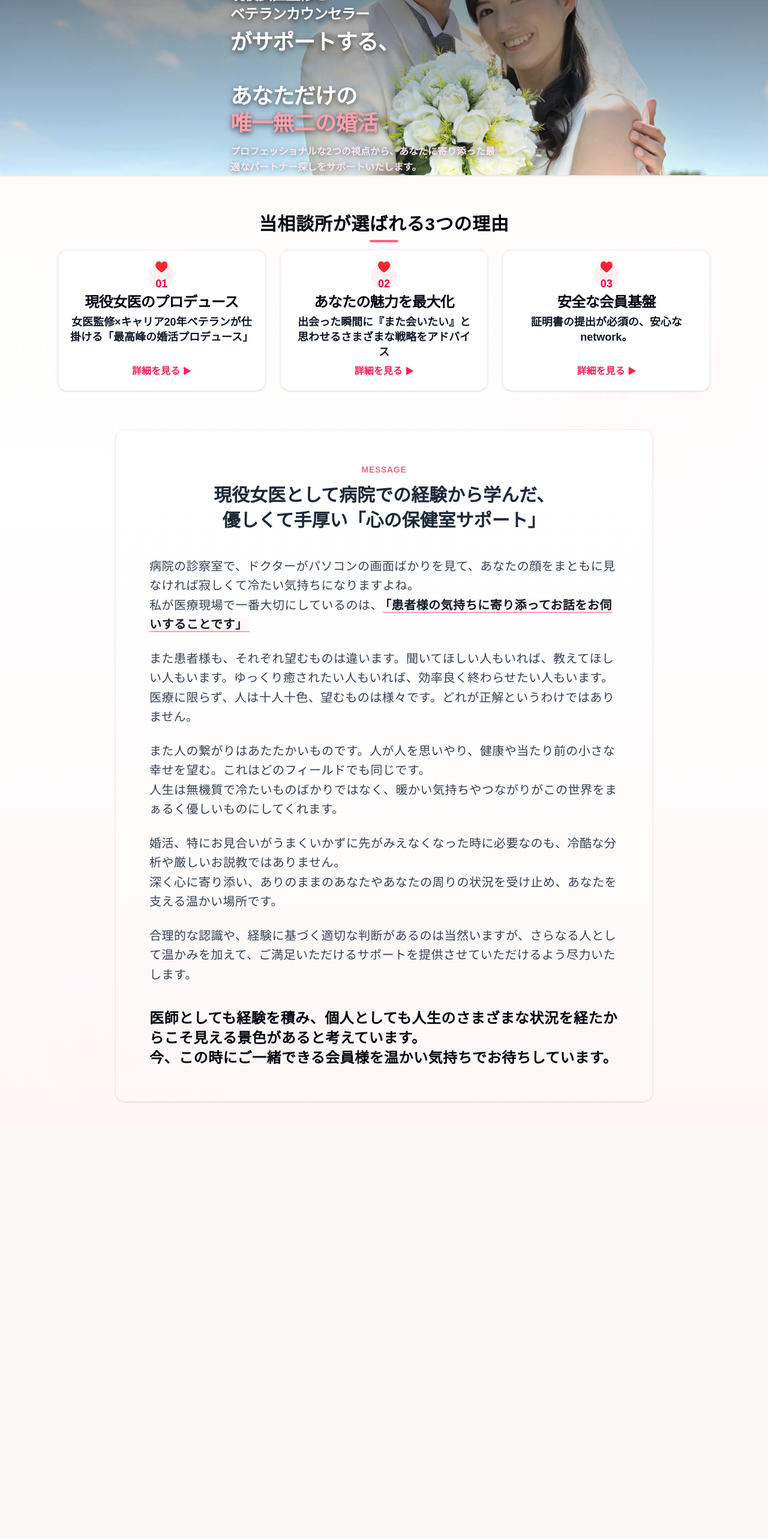
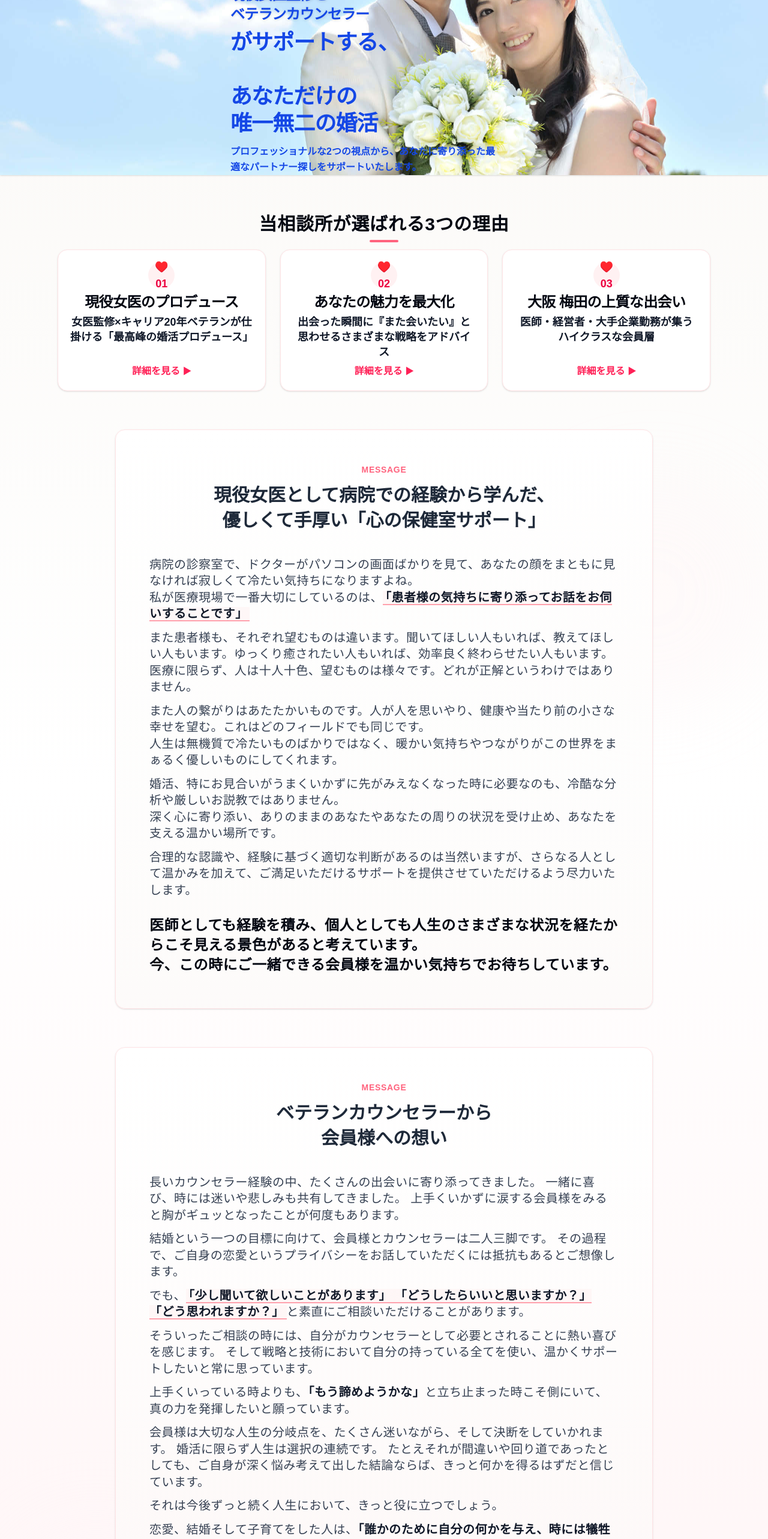
Before and after one commit to shougapan/Toa-Website, a Next.js app: page / in a window 1280 px wide. Shown: the part 234-2800 px from the top of the page at 60% size. Before the commit the page ends 2119 px from the top, so only its background shows below. Built offline with nearby package versions, Linux system fonts and the light colour scheme.

Commit message:
Revisions

```diff
--- a/app/page.tsx
+++ b/app/page.tsx
@@ -1,3 +1,6 @@
+
+
+
 import React from "react";
 
 export default function Home() {
@@ -8,38 +11,39 @@ export default function Home() {
       {/* Aspect-square on mobile keeps the space large enough to accommodate the bigger text comfortably */}
 {/* CHANGED: Lowered the height values to make the image length shorter vertically, keeping full viewport width */}
 <section className="relative w-screen left-1/2 right-1/2 -ml-[50vw] -mr-[50vw] h-[360px] sm:h-[400px] md:h-[430px] overflow-hidden rounded-none shadow-sm">
-  {/* 1. Background Image */}
+  {/* Background Image */}
   <img
     src="/couple1.jpg"
     alt="Marriage Consultation Hero"
     className="absolute inset-0 h-full w-full object-cover object-center"
   />
 
-  {/* 2. Lightened Contrast Overlay */}
-  <div className="absolute inset-0 bg-gradient-to-b from-black/60 via-black/30 to-transparent mix-blend-multiply" />
-
-  {/* 3. Hero Content */}
-  {/* ADJUSTED: Nudged top padding (pt-10 sm:pt-14 md:pt-18) to keep layout proportional to the shorter height */}
+  {/* Hero Content */}
   <div className="absolute inset-0 flex flex-col justify-start items-start p-6 pt-10 sm:p-12 sm:pt-14 md:p-16 md:pt-18 max-w-xl text-left z-10 mx-auto w-full px-4 sm:px-6 lg:px-8">
 
-    {/* Top Badge/Kicker */}
-    <span className="inline-block text-xl md:text-sm font-bold tracking-wider text-rose-300 bg-black/40 border border-white/20 backdrop-blur-md px-2 py-0.5 rounded-full mb-4 shadow-sm opacity-75">
-      大阪梅田結婚相談所
-    </span>
+<span className="inline-block text-xl md:text-sm font-bold tracking-wider text-pink-300 bg-white border border-white/20 backdrop-blur-md px-2 py-0.5 rounded-full mb-4 shadow-sm opacity-100">
+  大阪梅田結婚相談所
+</span>
 
-    {/* Main Title */}
-    <h1 className="text-2xl sm:text-3xl md:text-4xl font-black leading-tight text-white tracking-tight drop-shadow-[0_3px_5px_rgba(0,0,0,0.6)]">
-      <span className="block text-lg sm:text-xl md:text-2xl font-bold text-white mb-2 drop-shadow-sm">
-        現役女医監修と<br/>ベテランカウンセラー
+    <h1 className="text-2xl sm:text-3xl md:text-4xl font-black leading-tight text-blue-700 tracking-tight ">
+      <span className="block text-lg sm:text-xl md:text-2xl font-bold text-blue-700 mb-2 drop-shadow-sm">
+        現役女医監修と<br />ベテランカウンセラー
       </span>
-      がサポートする、<br className="hidden sm:inline mb-" />
-     <span > <br/>あなただけの <span className="text-rose-300 drop-shadow-sm font-extrabold"><br/>唯一無二の婚活</span></span>
+      がサポートする、<br className="hidden sm:inline" />
+      <span>
+        <br />
+        あなただけの
+        <span className="text-blue-700  font-extrabold">
+          <br />
+          唯一無二の婚活
+        </span>
+      </span>
     </h1>
 
-    {/* Subtitle / Description */}
-    <p className="mt-3 text-xs sm:text-sm md:text-base text-pink-100 max-w-md leading-relaxed font-semibold drop-shadow-[0_2px_4px_rgba(0,0,0,0.5)]">
+    <p className="mt-3 text-xs sm:text-sm md:text-base text-blue-700 max-w-md leading-relaxed font-semibold ">
       プロフェッショナルな2つの視点から、あなたに寄り添った最適なパートナー探しをサポートいたします。
     </p>
+
   </div>
 </section>
       {/* --- STRENGTHS SECTION --- */}
@@ -102,11 +106,11 @@ export default function Home() {
       </div>
       {/* BUMPED: Title size increased to text-base / md:text-2xl */}
       <h3 className="text-base font-black text-gray-950 md:text-2xl tracking-tight leading-tight">
-        安全な会員基盤
+        大阪 梅田の上質な出会い
       </h3>
       {/* BUMPED: Body text size increased to text-sm / md:text-lg */}
       <p className="mt-1.5 text-sm md:text-lg font-bold leading-normal sm:leading-snug text-gray-900">
-        証明書の提出が必須の、安心な network。
+        医師・経営者・大手企業勤務が集うハイクラスな会員層
       </p>
 
       {/* BUMPED: Link text size increased to text-xs / md:text-base */}
@@ -130,8 +134,7 @@ export default function Home() {
           </h2>
         </div>
 
-        <div className="space-y-6 text-base sm:text-lg md:text-xl text-gray-700 leading-relaxed font-normal tracking-wide">
-          <p>
+<div className="space-y-3 text-base sm:text-lg md:text-xl text-gray-700 leading-snug font-normal tracking-wide">          <p>
             病院の診察室で、ドクターがパソコンの画面ばかりを見て、あなたの顔をまともに見なければ寂しくて冷たい気持ちになりますよね。<br />
             私が医療現場で一番大切にしているのは、<span className="font-bold text-gray-900 border-b-2 border-rose-300 bg-rose-50/50 px-1">「患者様の気持ちに寄り添ってお話をお伺いすることです」</span>
           </p>
@@ -160,6 +163,81 @@ export default function Home() {
           </p>
         </div>
       </section>
+      {/* --- COUNSELOR MESSAGE SECTION --- */}
+<section className="mx-auto max-w-4xl rounded-2xl border border-rose-100 bg-gradient-to-b from-white to-[#FAF8F5]/40 p-6 sm:p-10 md:p-14 shadow-sm">
+  <div className="text-center space-y-3 mb-10">
+    <span className="text-xs font-bold tracking-wider text-rose-400 uppercase block md:text-sm">
+      Message
+    </span>
+    <h2 className="text-xl font-black text-gray-800 sm:text-2xl md:text-3xl leading-snug">
+      ベテランカウンセラーから<br className="hidden sm:inline" />
+      会員様への想い
+    </h2>
+  </div>
+
+<div className="space-y-3 text-base sm:text-lg md:text-xl text-gray-700 leading-snug font-normal tracking-wide">   <p>
+      長いカウンセラー経験の中、たくさんの出会いに寄り添ってきました。
+      一緒に喜び、時には迷いや悲しみも共有してきました。
+      上手くいかずに涙する会員様をみると胸がギュッとなったことが何度もあります。
+    </p>
+
+    <p>
+      結婚という一つの目標に向けて、会員様とカウンセラーは二人三脚です。
+      その過程で、ご自身の恋愛というプライバシーをお話していただくには抵抗もあるとご想像します。
+    </p>
+
+    <p>
+      でも、
+      <span className="font-bold text-gray-900 border-b-2 border-rose-300 bg-rose-50/50 px-1">
+        「少し聞いて欲しいことがあります」
+        「どうしたらいいと思いますか？」
+        「どう思われますか？」
+      </span>
+      と素直にご相談いただけることがあります。
+    </p>
+
+    <p>
+      そういったご相談の時には、自分がカウンセラーとして必要とされることに熱い喜びを感じます。
+      そして戦略と技術において自分の持っている全てを使い、温かくサポートしたいと常に思っています。
+    </p>
+
+    <p>
+      上手くいっている時よりも、
+      <span className="font-bold text-gray-900">
+        「もう諦めようかな」
+      </span>
+      と立ち止まった時こそ側にいて、真の力を発揮したいと願っています。
+    </p>
+
+    <p>
+      会員様は大切な人生の分岐点を、たくさん迷いながら、そして決断をしていかれます。
+      婚活に限らず人生は選択の連続です。
+      たとえそれが間違いや回り道であったとしても、ご自身が深く悩み考えて出した結論ならば、きっと何かを得るはずだと信じています。
+    </p>
+
+    <p>
+      それは今後ずっと続く人生において、きっと役に立つでしょう。
+    </p>
+
+    <p>
+      恋愛、結婚そして子育てをした人は、
+      <span className="font-bold text-gray-900">
+        「誰かのために自分の何かを与え、時には犠牲になることもありながら成長していく」
+      </span>
+      と聞いたことがあります。
+    </p>
+
+    <p>
+      恋愛や結婚、子育てを経て経験する無償の愛が、人を豊かにすると感じてやみません。
+    </p>
+
+    <p className="pt-4 font-bold text-gray-950 md:text-2xl leading-snug">
+      ここで出会ったのも何かのご縁のはずです。<br />
+      大阪梅田結婚相談所で、一緒に頑張っていきましょう。
+    </p>
+
+  </div>
+</section>
 
     </div>
   );
```
